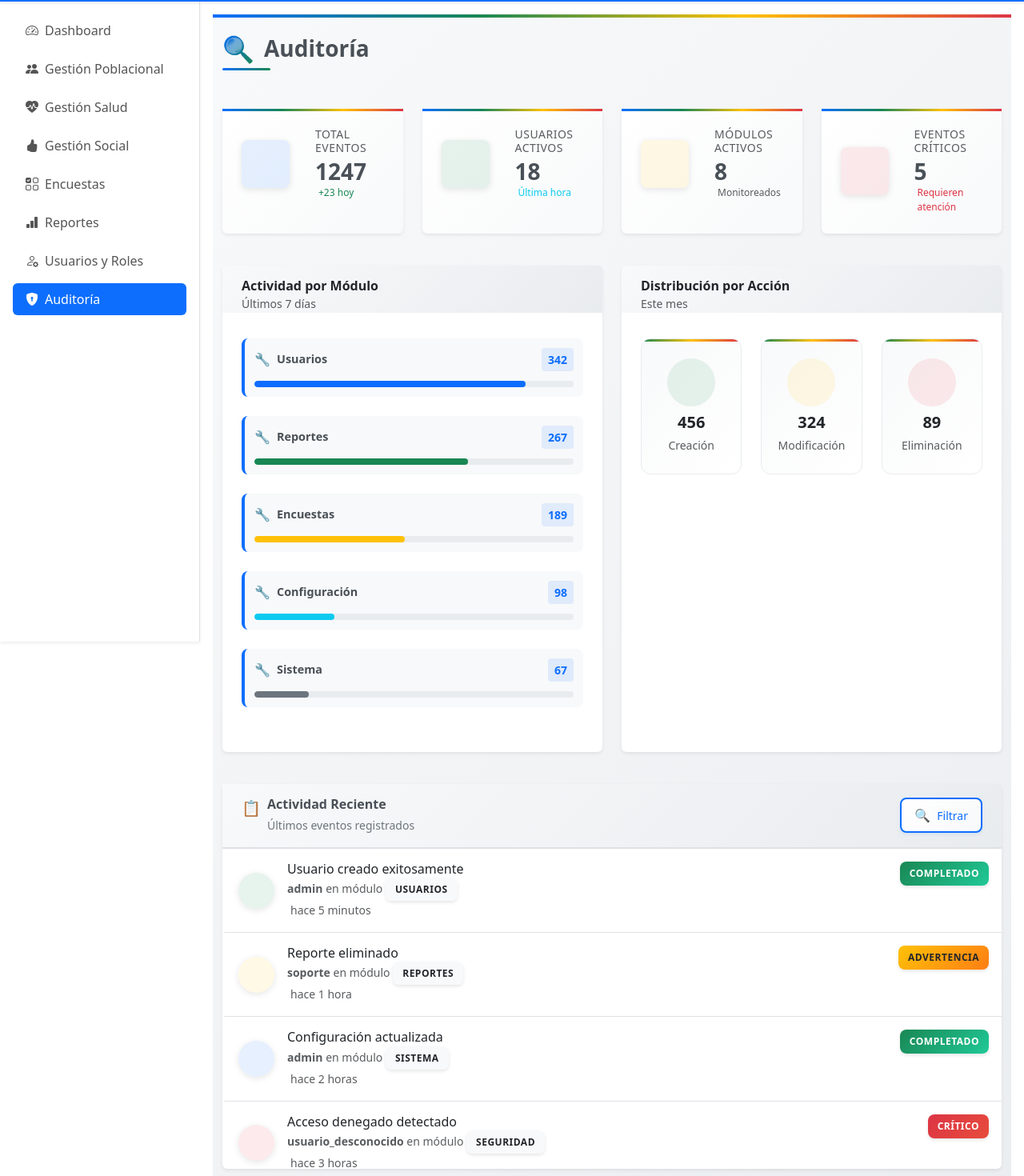
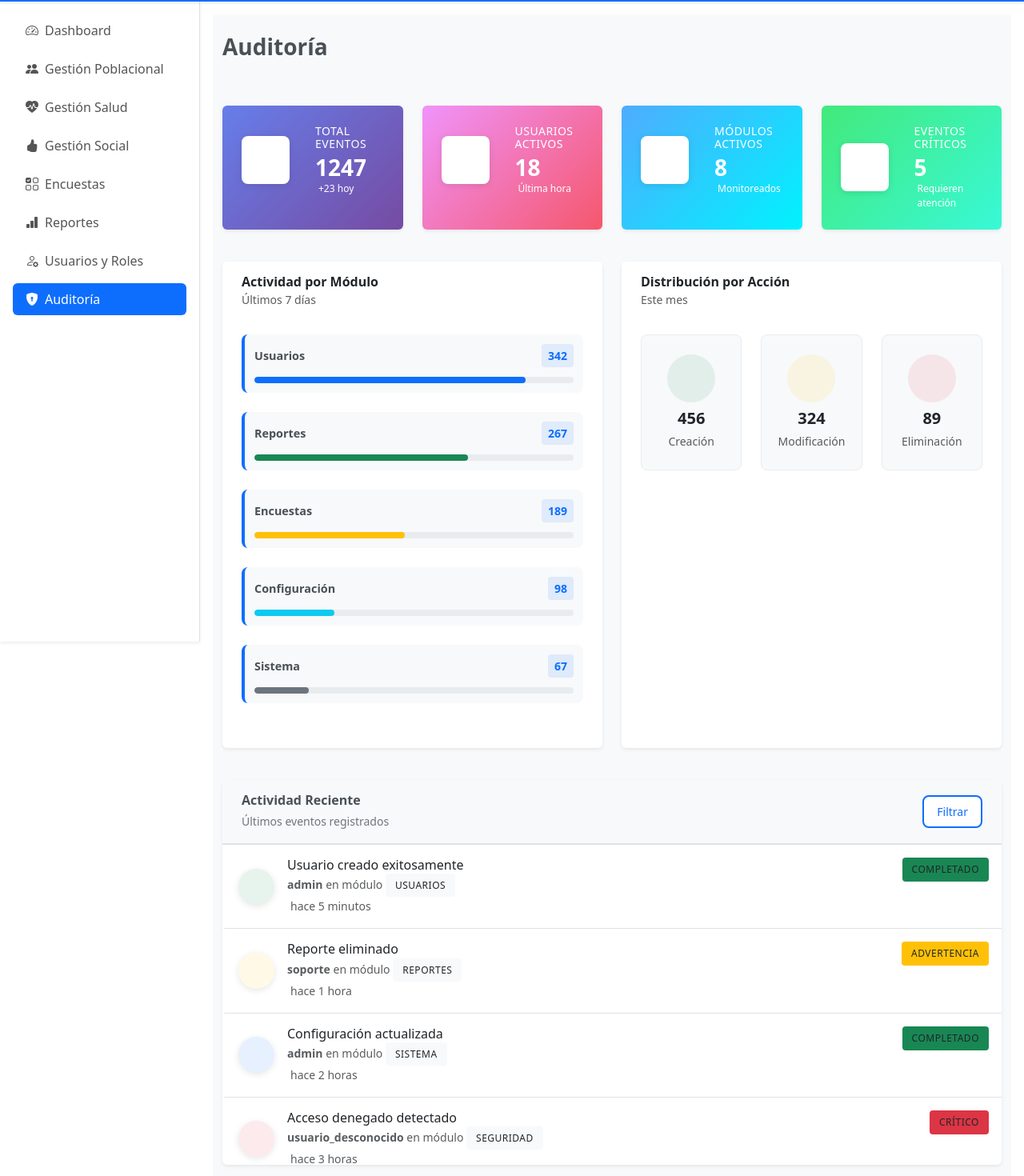
Before and after one commit to eduard-ve/sip_comunidades, a Vue app in the folder frontend/: page /auditoria in a window 1280 px wide. Shown: the part 54-1524 px from the top of the page at 80% size. Built offline with nearby package versions, Linux system fonts and the light colour scheme.

Commit message:
auditoria front

```diff
--- a/frontend/src/assets/css/Auditoria.css
+++ b/frontend/src/assets/css/Auditoria.css
@@ -9,7 +9,7 @@
 
 .audit-card:hover {
   transform: translateY(-2px);
-  box-shadow: 0 4px 20px rgba(0, 0, 0, 0.15);
+  box-shadow: 0 4px 15px rgba(0, 0, 0, 0.1);
 }
 
 .audit-card .card-body {
@@ -17,7 +17,7 @@
 }
 
 .audit-card .card-header {
-  background: linear-gradient(135deg, #f8f9fa 0%, #e9ecef 100%);
+  background-color: #f8f9fa;
   border-bottom: 2px solid #dee2e6;
   padding: 1rem 1.5rem;
 }
@@ -37,16 +37,11 @@
 
 /* Estilos para las barras de progreso */
 .audit-progress {
-  border-radius: 10px;
+  border-radius: 0.25rem;
 }
 
 .audit-progress-bar {
-  border-radius: 10px;
-}
-
-/* Estilos para las estadísticas de acción */
-.action-stat {
-  padding: 1rem 0;
+  border-radius: 0.25rem;
 }
 
 .action-icon {
@@ -81,67 +76,25 @@
 }
 
 .activity-item:hover {
-  background: linear-gradient(135deg, #f8f9fa 0%, #e9ecef 100%);
+  background-color: #f8f9fa;
   border-left-color: #0d6efd;
   transform: translateX(2px);
   box-shadow: 0 2px 8px rgba(0, 0, 0, 0.1);
-}
-
-.activity-item:last-child {
-  border-bottom: none !important;
-}
-
-.activity-item::before {
-  content: '';
-  position: absolute;
-  left: 0;
-  top: 0;
-  bottom: 0;
-  width: 4px;
-  background: linear-gradient(180deg, #0d6efd, #198754, #ffc107, #dc3545);
-  opacity: 0;
-  transition: opacity 0.3s ease;
-}
-
-.activity-item:hover::before {
-  opacity: 1;
 }
 
 /* Estilos para los badges */
 .audit-badge {
   font-size: 0.75rem;
   padding: 0.375rem 0.75rem;
-  border-radius: 0.5rem;
-  font-weight: 600;
+  border-radius: 0.25rem;
+  font-weight: 500;
   text-transform: uppercase;
   letter-spacing: 0.5px;
-  box-shadow: 0 2px 4px rgba(0, 0, 0, 0.1);
   transition: all 0.3s ease;
 }
 
 .audit-badge:hover {
   transform: translateY(-1px);
-  box-shadow: 0 4px 8px rgba(0, 0, 0, 0.15);
-}
-
-.audit-badge.bg-success {
-  background: linear-gradient(135deg, #198754, #20c997) !important;
-  color: white;
-}
-
-.audit-badge.bg-warning {
-  background: linear-gradient(135deg, #ffc107, #fd7e14) !important;
-  color: #212529;
-}
-
-.audit-badge.bg-danger {
-  background: linear-gradient(135deg, #dc3545, #e74c3c) !important;
-  color: white;
-}
-
-.audit-badge.bg-info {
-  background: linear-gradient(135deg, #0dcaf0, #17a2b8) !important;
-  color: white;
 }
 
 /* Estilos para el dropdown */
@@ -191,13 +144,6 @@
   background-color: #e9ecef;
 }
 
-.audit-dropdown-divider {
-  height: 0;
-  margin: 0.5rem 0;
-  overflow: hidden;
-  border-top: 1px solid rgba(0, 0, 0, 0.15);
-}
-
 /* Estilos para el modal de auditoría */
 .audit-modal {
   position: fixed;
@@ -210,7 +156,6 @@
   display: flex;
   align-items: center;
   justify-content: center;
-  animation: fadeIn 0.3s ease-out;
 }
 
 .audit-modal-dialog {
@@ -223,7 +168,6 @@
   background: white;
   border-radius: 0.5rem;
   box-shadow: 0 4px 20px rgba(0, 0, 0, 0.15);
-  animation: modalSlideIn 0.3s ease-out;
 }
 
 .audit-modal-header {
@@ -247,77 +191,74 @@
   padding: 1.5rem;
 }
 
-.audit-modal-footer {
-  display: flex;
-  justify-content: flex-end;
-  gap: 0.5rem;
-  padding: 1rem 1.5rem;
-  border-top: 1px solid #dee2e6;
-  background-color: #f8f9fa;
-  border-radius: 0 0 0.5rem 0.5rem;
-}
-
-.audit-modal-backdrop {
-  position: fixed;
-  top: 0;
-  left: 0;
-  width: 100%;
-  height: 100%;
-  background-color: rgba(0, 0, 0, 0.5);
-  z-index: 1040;
-  animation: fadeIn 0.3s ease-out;
-}
-
-/* Animaciones para el modal */
-@keyframes fadeIn {
-  from { opacity: 0; }
-  to { opacity: 1; }
-}
-
-@keyframes modalSlideIn {
-  from {
-    opacity: 0;
-    transform: translateY(-20px) scale(0.95);
-  }
-  to {
-    opacity: 1;
-    transform: translateY(0) scale(1);
-  }
-}
-
 /* Estilos para los KPIs de auditoría */
 .audit-kpi {
   transition: all 0.3s ease;
   border: none;
   box-shadow: 0 2px 10px rgba(0, 0, 0, 0.1);
-  background: linear-gradient(135deg, #ffffff 0%, #f8f9fa 100%);
+  background-color: white;
+  border-radius: 0.5rem;
+  overflow: hidden;
 }
 
 .audit-kpi:hover {
-  transform: translateY(-2px);
-  box-shadow: 0 4px 20px rgba(0, 0, 0, 0.15);
+  transform: translateY(-5px);
+  box-shadow: 0 8px 25px rgba(0, 0, 0, 0.15);
+}
+
+/* Estilos específicos para cada KPI */
+.audit-kpi-total-events {
+  background: linear-gradient(135deg, #667eea 0%, #764ba2 100%);
+  color: white;
+}
+
+.audit-kpi-total-events .audit-kpi-content h6,
+.audit-kpi-total-events .audit-kpi-content h3,
+.audit-kpi-total-events .audit-kpi-content small {
+  color: white !important;
+}
+
+.audit-kpi-active-users {
+  background: linear-gradient(135deg, #f093fb 0%, #f5576c 100%);
+  color: white;
+}
+
+.audit-kpi-active-users .audit-kpi-content h6,
+.audit-kpi-active-users .audit-kpi-content h3,
+.audit-kpi-active-users .audit-kpi-content small {
+  color: white !important;
+}
+
+.audit-kpi-active-modules {
+  background: linear-gradient(135deg, #4facfe 0%, #00f2fe 100%);
+  color: white;
+}
+
+.audit-kpi-active-modules .audit-kpi-content h6,
+.audit-kpi-active-modules .audit-kpi-content h3,
+.audit-kpi-active-modules .audit-kpi-content small {
+  color: white !important;
+}
+
+.audit-kpi-critical-events {
+  background: linear-gradient(135deg, #43e97b 0%, #38f9d7 100%);
+  color: white;
+}
+
+.audit-kpi-critical-events .audit-kpi-content h6,
+.audit-kpi-critical-events .audit-kpi-content h3,
+.audit-kpi-critical-events .audit-kpi-content small {
+  color: white !important;
 }
 
 .audit-kpi .card-body {
   padding: 1.5rem;
-  position: relative;
-  overflow: hidden;
-}
-
-.audit-kpi .card-body::before {
-  content: '';
-  position: absolute;
-  top: 0;
-  left: 0;
-  right: 0;
-  height: 3px;
-  background: linear-gradient(90deg, #0d6efd, #198754, #ffc107, #dc3545);
 }
 
 .audit-kpi-icon {
   width: 60px;
   height: 60px;
-  border-radius: 0.75rem;
+  border-radius: 0.5rem;
   display: flex;
   align-items: center;
   justify-content: center;
@@ -328,7 +269,7 @@
 }
 
 .audit-kpi:hover .audit-kpi-icon {
-  transform: scale(1.1);
+  transform: scale(1.05);
   box-shadow: 0 4px 12px rgba(0, 0, 0, 0.15);
 }
 
@@ -373,12 +314,12 @@
 }
 
 .audit-chart-container:hover {
-  box-shadow: 0 4px 20px rgba(0, 0, 0, 0.15);
+  box-shadow: 0 4px 15px rgba(0, 0, 0, 0.1);
   transform: translateY(-1px);
 }
 
 .audit-chart-header {
-  background: linear-gradient(135deg, #f8f9fa 0%, #e9ecef 100%);
+  background-color: #f8f9fa;
   border: none;
   padding: 1rem 1.5rem;
   margin: -1.5rem -1.5rem 1rem -1.5rem;
@@ -391,14 +332,6 @@
   color: #495057;
   margin-bottom: 0.25rem;
   font-size: 1rem;
-  display: flex;
-  align-items: center;
-  gap: 0.5rem;
-}
-
-.audit-chart-title::before {
-  content: '📊';
-  font-size: 1.2rem;
 }
 
 .audit-chart-subtitle {
@@ -438,14 +371,6 @@
   font-weight: 600;
   color: #495057;
   font-size: 0.9rem;
-  display: flex;
-  align-items: center;
-  gap: 0.5rem;
-}
-
-.module-activity-name::before {
-  content: '🔧';
-  font-size: 1rem;
 }
 
 .module-activity-count {
@@ -465,28 +390,16 @@
 .action-distribution-item {
   text-align: center;
   padding: 1.5rem 1rem;
-  background: linear-gradient(135deg, #f8f9fa 0%, #ffffff 100%);
-  border-radius: 0.75rem;
+  background-color: #f8f9fa;
+  border-radius: 0.5rem;
   border: 1px solid #e9ecef;
   transition: all 0.3s ease;
-  position: relative;
-  overflow: hidden;
 }
 
 .action-distribution-item:hover {
   transform: translateY(-2px);
   box-shadow: 0 4px 15px rgba(0, 0, 0, 0.1);
   border-color: #0d6efd;
-}
-
-.action-distribution-item::before {
-  content: '';
-  position: absolute;
-  top: 0;
-  left: 0;
-  right: 0;
-  height: 3px;
-  background: linear-gradient(90deg, #198754, #ffc107, #dc3545);
 }
 
 /* Estilos para la actividad reciente */
@@ -520,18 +433,9 @@
   justify-content: space-between;
   align-items: center;
   padding: 1rem 1.5rem;
-  background: linear-gradient(135deg, #f8f9fa 0%, #e9ecef 100%);
+  background-color: #f8f9fa;
   border: none;
   border-bottom: 2px solid #dee2e6;
-  position: relative;
-}
-
-.recent-activity-header::before {
-  content: '📋';
-  position: absolute;
-  top: 1rem;
-  left: 1.5rem;
-  font-size: 1.2rem;
 }
 
 .recent-activity-title {
@@ -539,13 +443,11 @@
   color: #495057;
   margin-bottom: 0.25rem;
   font-size: 1rem;
-  margin-left: 2rem;
 }
 
 .recent-activity-subtitle {
   color: #6c757d;
   font-size: 0.875rem;
-  margin-left: 2rem;
 }
 
 /* Estilos para el filtro dropdown */
@@ -558,7 +460,7 @@
   font-size: 0.875rem;
   border: 2px solid #0d6efd;
   border-radius: 0.5rem;
-  background: linear-gradient(135deg, #ffffff 0%, #f8f9fa 100%);
+  background-color: white;
   color: #0d6efd;
   cursor: pointer;
   transition: all 0.3s ease;
@@ -566,25 +468,12 @@
   display: flex;
   align-items: center;
   gap: 0.5rem;
-  box-shadow: 0 2px 4px rgba(13, 110, 253, 0.1);
 }
 
 .audit-filter-button:hover {
-  background: linear-gradient(135deg, #0d6efd 0%, #0b5ed7 100%);
+  background-color: #0d6efd;
   color: white;
   transform: translateY(-1px);
-  box-shadow: 0 4px 8px rgba(13, 110, 253, 0.3);
-}
-
-.audit-filter-button.show {
-  background: linear-gradient(135deg, #0d6efd 0%, #0b5ed7 100%);
-  color: white;
-  border-color: #0a58ca;
-}
-
-.audit-filter-button::before {
-  content: '🔍';
-  font-size: 1rem;
 }
 
 /* Estilos para la tabla de auditoría */
@@ -594,6 +483,21 @@
   overflow: hidden;
   box-shadow: 0 2px 10px rgba(0, 0, 0, 0.1);
   margin-top: 1rem;
+}
+
+/* Estilos para el contenedor principal */
+.audit-container {
+  background-color: #f8f9fa;
+  min-height: 100vh;
+  padding: 1rem;
+}
+
+/* Estilos para el título principal */
+.audit-title {
+  color: #495057;
+  font-weight: 700;
+  margin-bottom: 2rem;
+  font-size: 1.75rem;
 }
 
 /* Estilos para los cambios en el modal */
@@ -609,63 +513,9 @@
   font-size: 0.9rem;
 }
 
-.audit-changes-list li:last-child {
-  border-bottom: none;
-}
-
 .audit-changes-list strong {
   color: #495057;
   font-weight: 600;
-}
-
-/* Estilos para el contenedor principal */
-.audit-container {
-  background: linear-gradient(135deg, #f8f9fa 0%, #e9ecef 100%);
-  min-height: 100vh;
-  padding: 1rem;
-  position: relative;
-}
-
-.audit-container::before {
-  content: '';
-  position: absolute;
-  top: 0;
-  left: 0;
-  right: 0;
-  height: 4px;
-  background: linear-gradient(90deg, #0d6efd, #198754, #ffc107, #dc3545);
-}
-
-/* Estilos para el título principal */
-.audit-title {
-  color: #495057;
-  font-weight: 700;
-  margin-bottom: 2rem;
-  font-size: 1.75rem;
-  display: flex;
-  align-items: center;
-  gap: 0.75rem;
-  position: relative;
-}
-
-.audit-title::before {
-  content: '🔍';
-  font-size: 2rem;
-  background: linear-gradient(135deg, #0d6efd, #198754);
-  -webkit-background-clip: text;
-  -webkit-text-fill-color: transparent;
-  background-clip: text;
-}
-
-.audit-title::after {
-  content: '';
-  position: absolute;
-  bottom: -0.5rem;
-  left: 0;
-  width: 60px;
-  height: 3px;
-  background: linear-gradient(90deg, #0d6efd, #198754);
-  border-radius: 2px;
 }
 
 /* Responsive adjustments */
@@ -777,6 +627,54 @@
   }
 }
 
+@media (max-width: 576px) {
+  .audit-container {
+    padding: 0.5rem;
+  }
+
+  .audit-title {
+    font-size: 1.5rem;
+  }
+
+  .audit-kpi .card-body {
+    padding: 1rem;
+  }
+
+  .audit-kpi-icon {
+    width: 45px;
+    height: 45px;
+    font-size: 1.1rem;
+    margin-right: 0.5rem;
+  }
+
+  .audit-kpi-content h3 {
+    font-size: 1.25rem;
+  }
+
+  .audit-chart-container {
+    padding: 1rem;
+  }
+
+  .audit-modal-dialog {
+    width: 98%;
+    margin: 0.25rem;
+  }
+
+  .audit-modal-header,
+  .audit-modal-body,
+  .audit-modal-footer {
+    padding: 0.75rem;
+  }
+
+  .action-distribution-item {
+    padding: 0.75rem 0;
+  }
+
+  .activity-item {
+    padding: 0.75rem !important;
+  }
+}
+
 /* Estilos para el estado de carga */
 .audit-loading-state {
   display: flex;
@@ -832,27 +730,3 @@
   font-size: 0.9rem;
   font-weight: 500;
 }
-
-.audit-status-success {
-  background-color: #d1e7dd;
-  color: #0f5132;
-  border: 1px solid #badbcc;
-}
-
-.audit-status-error {
-  background-color: #f8d7da;
-  color: #842029;
-  border: 1px solid #f5c2c7;
-}
-
-.audit-status-info {
-  background-color: #cff4fc;
-  color: #055160;
-  border: 1px solid #b6effb;
-}
-
-.audit-status-warning {
-  background-color: #fff3cd;
-  color: #664d03;
-  border: 1px solid #ffecb5;
-}
--- a/frontend/src/views/auditoria/Auditoria.vue
+++ b/frontend/src/views/auditoria/Auditoria.vue
@@ -9,18 +9,18 @@
     <div class="row mb-4">
       <!-- Total de Eventos -->
       <div class="col-xl-3 col-md-6 mb-3">
-        <div class="card h-100 shadow-sm border-0 audit-kpi">
+        <div class="card h-100 shadow-sm border-0 audit-kpi audit-kpi-total-events">
           <div class="card-body">
             <div class="d-flex align-items-center">
               <div class="flex-shrink-0">
-                <div class="audit-kpi-icon bg-primary bg-opacity-10 rounded-3 p-3">
-                  <i class="fas fa-list-alt text-primary fs-4"></i>
+                <div class="audit-kpi-icon bg-white bg-opacity-20 rounded-3 p-3">
+                  <i class="fas fa-list-alt text-white fs-4"></i>
                 </div>
               </div>
               <div class="flex-grow-1 ms-3 audit-kpi-content">
-                <h6 class="text-muted mb-1 fw-normal">Total Eventos</h6>
+                <h6 class="mb-1 fw-normal">Total Eventos</h6>
                 <h3 class="mb-0 fw-bold">{{ totalEvents }}</h3>
-                <small class="text-success">
+                <small>
                   <i class="fas fa-arrow-up"></i> +{{ todayEvents }} hoy
                 </small>
               </div>
@@ -31,18 +31,18 @@
 
       <!-- Eventos por Usuario Activo -->
       <div class="col-xl-3 col-md-6 mb-3">
-        <div class="card h-100 shadow-sm border-0 audit-kpi">
+        <div class="card h-100 shadow-sm border-0 audit-kpi audit-kpi-active-users">
           <div class="card-body">
             <div class="d-flex align-items-center">
               <div class="flex-shrink-0">
-                <div class="audit-kpi-icon bg-success bg-opacity-10 rounded-3 p-3">
-                  <i class="fas fa-users text-success fs-4"></i>
+                <div class="audit-kpi-icon bg-white bg-opacity-20 rounded-3 p-3">
+                  <i class="fas fa-users text-white fs-4"></i>
                 </div>
               </div>
               <div class="flex-grow-1 ms-3 audit-kpi-content">
-                <h6 class="text-muted mb-1 fw-normal">Usuarios Activos</h6>
+                <h6 class="mb-1 fw-normal">Usuarios Activos</h6>
                 <h3 class="mb-0 fw-bold">{{ activeUsers }}</h3>
-                <small class="text-info">
+                <small>
                   <i class="fas fa-clock"></i> Última hora
                 </small>
               </div>
@@ -53,18 +53,18 @@
 
       <!-- Módulos Monitoreados -->
       <div class="col-xl-3 col-md-6 mb-3">
-        <div class="card h-100 shadow-sm border-0 audit-kpi">
+        <div class="card h-100 shadow-sm border-0 audit-kpi audit-kpi-active-modules">
           <div class="card-body">
             <div class="d-flex align-items-center">
               <div class="flex-shrink-0">
-                <div class="audit-kpi-icon bg-warning bg-opacity-10 rounded-3 p-3">
-                  <i class="fas fa-cubes text-warning fs-4"></i>
+                <div class="audit-kpi-icon bg-white bg-opacity-20 rounded-3 p-3">
+                  <i class="fas fa-cubes text-white fs-4"></i>
                 </div>
               </div>
               <div class="flex-grow-1 ms-3 audit-kpi-content">
-                <h6 class="text-muted mb-1 fw-normal">Módulos Activos</h6>
+                <h6 class="mb-1 fw-normal">Módulos Activos</h6>
                 <h3 class="mb-0 fw-bold">{{ activeModules }}</h3>
-                <small class="text-muted">
+                <small>
                   <i class="fas fa-shield-alt"></i> Monitoreados
                 </small>
               </div>
@@ -75,18 +75,18 @@
 
       <!-- Eventos Críticos -->
       <div class="col-xl-3 col-md-6 mb-3">
-        <div class="card h-100 shadow-sm border-0 audit-kpi">
+        <div class="card h-100 shadow-sm border-0 audit-kpi audit-kpi-critical-events">
           <div class="card-body">
             <div class="d-flex align-items-center">
               <div class="flex-shrink-0">
-                <div class="audit-kpi-icon bg-danger bg-opacity-10 rounded-3 p-3">
-                  <i class="fas fa-exclamation-triangle text-danger fs-4"></i>
+                <div class="audit-kpi-icon bg-white bg-opacity-20 rounded-3 p-3">
+                  <i class="fas fa-exclamation-triangle text-white fs-4"></i>
                 </div>
               </div>
               <div class="flex-grow-1 ms-3 audit-kpi-content">
-                <h6 class="text-muted mb-1 fw-normal">Eventos Críticos</h6>
+                <h6 class="mb-1 fw-normal">Eventos Críticos</h6>
                 <h3 class="mb-0 fw-bold">{{ criticalEvents }}</h3>
-                <small class="text-danger">
+                <small>
                   <i class="fas fa-bell"></i> Requieren atención
                 </small>
               </div>
```
